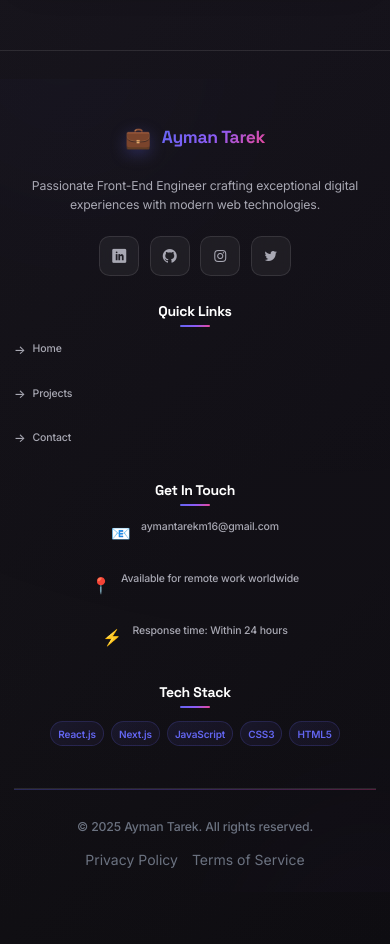
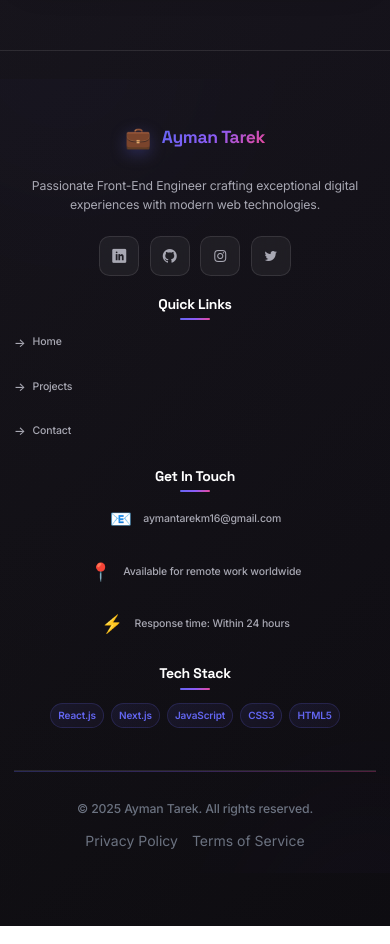
Before and after one commit to aymantarek16/React-Portfolio, a React (Vite) app: page / in a window 390 px wide. Shown: the part 4960-5904 px from the top of the page. Built offline with nearby package versions, Linux system fonts and the light colour scheme.

Commit message:
fix some issues

```diff
--- a/src/components/5-footer/footer.css
+++ b/src/components/5-footer/footer.css
@@ -164,20 +164,23 @@
 .contact-info {
   display: flex;
   flex-direction: column;
-  gap: var(--space-3);
+  gap: var(--space-4);
 }
 
 .contact-item {
   display: flex;
-  align-items: flex-start;
+  align-items: center;
   gap: var(--space-3);
-  padding: var(--space-2) 0;
+  padding: var(--space-3) 0;
+  transition: all 0.3s ease;
 }
 
 .contact-icon {
   font-size: var(--text-lg);
-  margin-top: 2px;
+  margin-top: 0;
   flex-shrink: 0;
+  min-width: 24px;
+  text-align: center;
 }
 
 .contact-link {
@@ -355,7 +358,7 @@ button.bottom-link {
 
   .footer-content {
     grid-template-columns: 1fr;
-    gap: var(--space-8);
+    gap: var(--space-6);
     text-align: center;
   }
 
@@ -382,9 +385,23 @@ button.bottom-link {
     transform: translateX(-50%);
   }
 
+  .contact-info {
+    gap: var(--space-3);
+  }
+
   .contact-item {
     justify-content: center;
     text-align: center;
+    padding: var(--space-2) 0;
+  }
+
+  .contact-icon {
+    font-size: var(--text-xl);
+  }
+
+  .contact-link,
+  .contact-text {
+    font-size: var(--text-sm);
   }
 
   .tech-stack {
```
